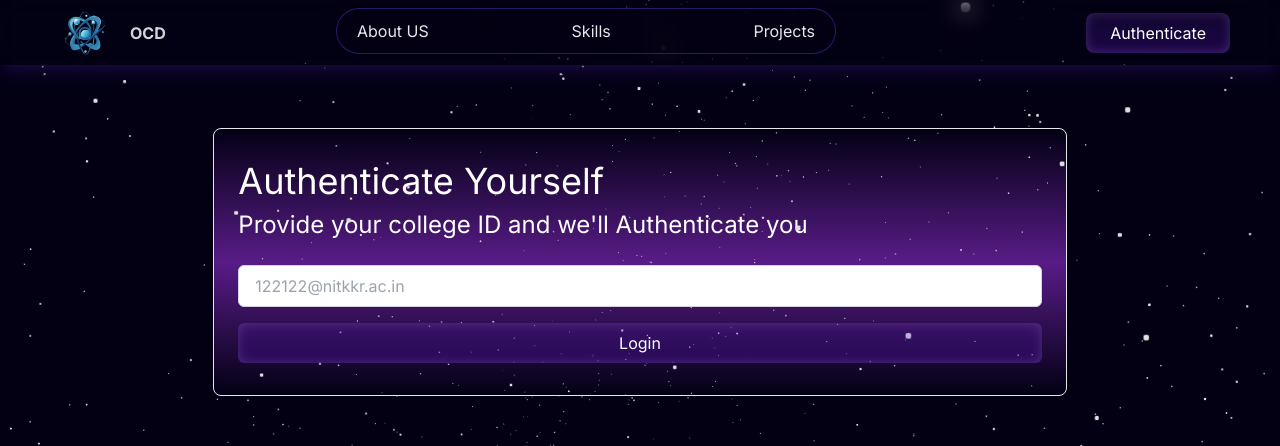
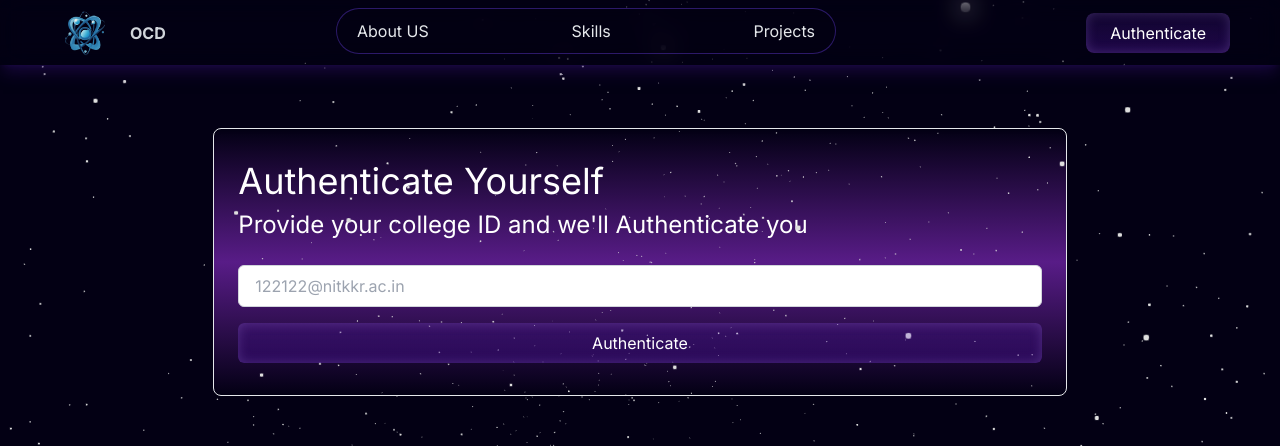
Before and after one commit to jaiyankargupta/ocd-homepage, a Next.js app: page /auth in a window 1280 px wide. Shown: the top 446 px of the page. Built offline with nearby package versions, Linux system fonts and the light colour scheme; a web font is replaced by a local one.

Commit message:
setup init template and minor fixes

```diff
--- /dev/null
+++ b/app/(landing)/layout.tsx
@@ -0,0 +1,32 @@
+import type { Metadata } from "next";
+import { Inter } from "next/font/google";
+import "./../globals.css";
+import StarsCanvas from "@/components/main/StarBackground";
+import Navbar from "@/components/main/Navbar";
+import Footer from "@/components/main/Footer";
+
+const inter = Inter({ subsets: ["latin"] });
+
+export const metadata: Metadata = {
+  title: "OCD",
+  description: "OpenCode Developers Society",
+};
+
+export default function RootLayout({
+  children,
+}: {
+  children: React.ReactNode;
+}) {
+  return (
+    <html lang="en">
+      <body
+        className={`${inter.className} bg-[#030014] overflow-y-scroll overflow-x-hidden`}
+      >
+        <StarsCanvas />
+        <Navbar />
+        {children}
+        <Footer />
+      </body>
+    </html>
+  );
+}
--- /dev/null
+++ b/app/auth/layout.tsx
@@ -0,0 +1,32 @@
+import type { Metadata } from "next";
+import { Inter } from "next/font/google";
+import "./../globals.css";
+import StarsCanvas from "@/components/main/StarBackground";
+import Navbar from "@/components/main/Navbar";
+import Footer from "@/components/main/Footer";
+
+const inter = Inter({ subsets: ["latin"] });
+
+export const metadata: Metadata = {
+  title: "OCD",
+  description: "OpenCode Developers Society",
+};
+
+export default function RootLayout({
+  children,
+}: {
+  children: React.ReactNode;
+}) {
+  return (
+    <html lang="en">
+      <body
+        className={`${inter.className} bg-[#030014] overflow-y-scroll overflow-x-hidden`}
+      >
+        <StarsCanvas />
+        <Navbar />
+        {children}
+        <Footer />
+      </body>
+    </html>
+  );
+}
--- a/app/auth/page.tsx
+++ b/app/auth/page.tsx
@@ -1,5 +1,6 @@
 "use client";
 
+import Link from "next/link";
 import { useEffect, useState } from "react";
 
 const loginPage = () => {
@@ -13,7 +14,10 @@ const loginPage = () => {
 
   return (
     <main className=" mb-14 h-full w-full flex justify-center items-center">
-      <div className="mt-32 py-8 px-6 backdrop:blur-lg flex w-2/3 flex-col border rounded-lg bg-gradient-to-b from-transparent via-purple-900 to-transparent bg-opacity-30 shadow-inner">
+      {/*
+       * //TODO: Setup glass morphoism here
+       */}
+      <div className="mt-32 py-8 px-6 bg-blur-lg flex w-2/3 flex-col border rounded-lg bg-gradient-to-b from-transparent via-purple-900 to-transparent bg-opacity-30 shadow-inner">
         <div className="text-white text-4xl mb-2">Authenticate Yourself</div>
         <div className="text-white text-2xl mb-6">
           Provide your college ID and we&apos;ll Authenticate you
@@ -24,12 +28,14 @@ const loginPage = () => {
             placeholder="122122@nitkkr.ac.in"
             className="px-4 py-2 border border-gray-300 rounded-md"
           />
-          <button
-            type="submit"
-            className=" button-primary px-4 py-2 bg-blue-500 text-white rounded-md"
-          >
-            Login
-          </button>
+          <Link href={"/dashboard"} className=" w-full">
+            <button
+              type="submit"
+              className=" w-full button-primary px-4 py-2 bg-blue-500 text-white rounded-md"
+            >
+              Authenticate
+            </button>
+          </Link>
         </form>
       </div>
     </main>
--- a/app/layout.tsx
+++ b/app/dashboard/layout.tsx
@@ -1,9 +1,9 @@
 import type { Metadata } from "next";
 import { Inter } from "next/font/google";
-import "./globals.css";
-import StarsCanvas from "@/components/main/StarBackground";
+import "./../globals.css";
 import Navbar from "@/components/main/Navbar";
 import Footer from "@/components/main/Footer";
+import Dashboard from "./page";
 
 const inter = Inter({ subsets: ["latin"] });
 
@@ -14,18 +14,18 @@ export const metadata: Metadata = {
 
 export default function RootLayout({
   children,
-}: {
+}: Readonly<{
   children: React.ReactNode;
-}) {
+}>) {
   return (
     <html lang="en">
       <body
         className={`${inter.className} bg-[#030014] overflow-y-scroll overflow-x-hidden`}
       >
-        <StarsCanvas />
-        <Navbar />
-        {children}
-        <Footer />
+        {/* <StarsCanvas /> */}
+        {/* <Navbar /> */}
+        <Dashboard />
+        {/* <Footer /> */}
       </body>
     </html>
   );
--- /dev/null
+++ b/app/dashboard/page.tsx
@@ -0,0 +1,7 @@
+export default function Dashboard() {
+  return (
+    <main className="h-full w-full text-white">
+      <div className="flex flex-col gap-20">Just a dashboard</div>
+    </main>
+  );
+}
```
Also changed, not shown: app/(landing)/page.tsx (renamed from app/page.tsx).
